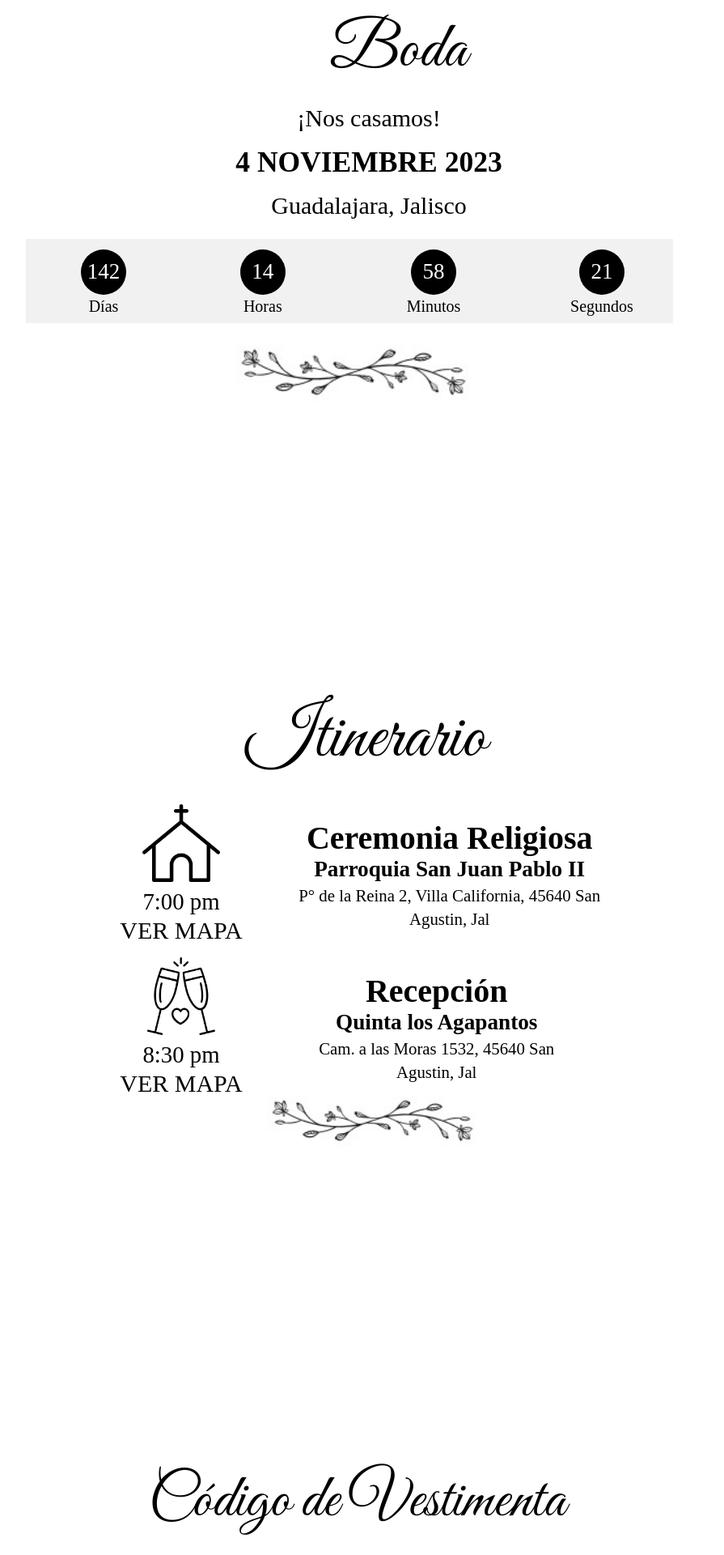
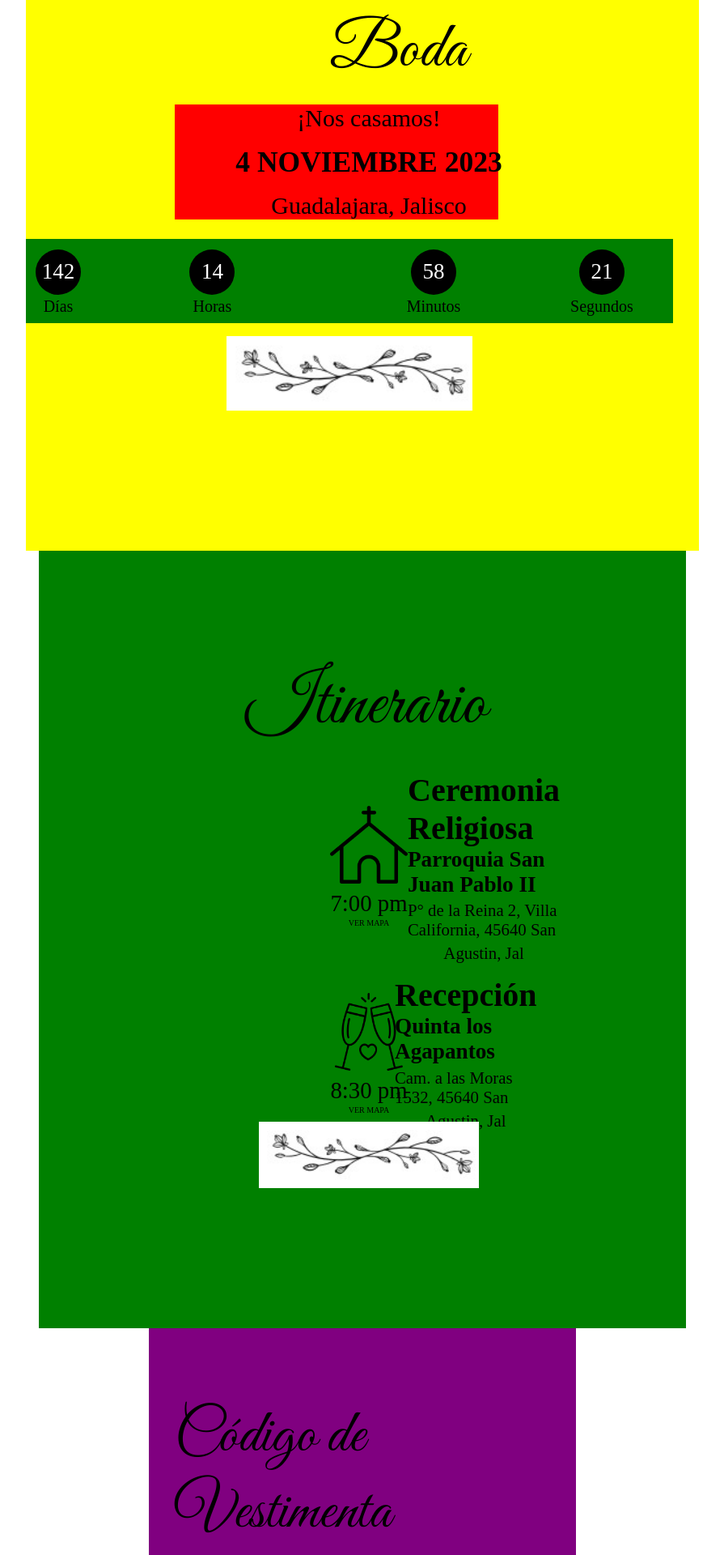
Before and after one commit to roayalaca/INVITACION-KAREN-LUIS, a React (Vite) app: page / in a window 1280 px wide. Shown: the part 280-2200 px from the top of the page at 81% size, without its empty margins (192-1087 px from the left). Built offline with nearby package versions, Linux system fonts and the light colour scheme.

Commit message:
seventh commit

```diff
--- a/src/index.css
+++ b/src/index.css
@@ -7,14 +7,13 @@
 }
 
 
-
 .Second-Background {
   display: flex;
   justify-content: center;
   align-items: center;
   font-size: 80px;
   flex-direction: column;
-  min-height: 100vh;
+  min-height: 120vh;
 }
 
 .My-wedding {
@@ -154,7 +153,7 @@
   align-items: center;
   font-size: 80px;
   flex-direction: column;
-  min-height: 100vh;
+  min-height: 120vh;
 }
 
 .Schedule {
@@ -258,7 +257,7 @@
   align-items: center;
   font-size: 80px;
   flex-direction: column;
-  min-height: 100vh;
+  min-height: 120vh;
 }
 
 .DressCode {
@@ -362,7 +361,7 @@
   flex-direction: column;
   justify-content: center;
   align-items: center;
-  min-height: 100vh;
+  min-height: 120vh;
 }
 
 .funny {
@@ -440,6 +439,7 @@
   width: 15rem;
 }
 
+
 @media (max-width: 320px){
 
 
@@ -451,7 +451,7 @@
     }
 
     .My-wedding{
-      font-size: 30px;
+      font-size: 50px;
     }
 
     .Date {
@@ -640,6 +640,207 @@
     .funny1 p {
       font-size: 10px;
     }
+}
+
+@media (min-width: 321px) {
+   .Second-Background{
+      display: flex;
+      background-color: yellow;
+      position: relative;
+      left: 0rem;
+    }
+
+    .My-wedding{
+      font-size: 10px;
+    }
+
+    .Date {
+      width: 10rem;
+      background-color: red;
+    }
+
+    .Date p{
+      font-size: 14px;
+    }
+
+    .Date h1{
+      font-size: 14px;
+    }
+
+    .Counter {
+      width: 10rem;
+      background-color: green;
+    }
+
+    .days1{
+      width: 1rem;
+    }
+
+    .hours1{
+      width: 0.2rem;
+    }
+
+    .hours{
+      width: 2rem;
+    }
+
+    .Third-Background {
+      display: flex;
+      background-color: green;
+      position: relative;
+      left: 0rem;
+    }
+
+    .CereImage img{
+      width: 2rem;
+    }
+
+    .p1 {
+      font-size: 10px;
+    }
+
+    .CereImage a {
+      font-size: 10px;
+    }
+
+    .Ceremony {
+      width: 15rem;
+      position: relative;
+      left: 3rem;
+    }
+
+     .Cheers {
+      width: 15rem;
+      position: relative;
+      left: 3rem;
+    }
+
+    .CereText h1{
+      font-size: 0.5rem;
+    }
+
+    .CereText h2{
+      font-size: 0.5rem;
+    }
+
+    .CereText p{
+      font-size: 0.5rem;
+    }
+
+     .CheersText h1{
+      font-size: 0.5rem;
+    }
+
+    .CheersText h2{
+      font-size: 0.5rem;
+    }
+
+    .CheersText p{
+      font-size: 0.5rem;
+    }
+
+    .Presents {
+      width: 35rem;
+    }
+
+     .Fourth-Background {
+      position: relative;
+      left: 0rem;
+      background-color: purple;
+    }
+
+    .DressCode {
+      position: relative;
+      left: 2rem;
+      width: 15rem;
+    }
+
+    .DressCode p{
+      width: 15rem;
+    }
+
+    .Presents {
+      width: 18rem;
+    }
+
+    .Presents p{
+      font-size: 20px;
+      width: 18rem;
+    }
+
+    .presents-table img{
+      width: 2rem;
+    }
+
+    .Fifth-Background {
+      position: relative;
+      left: 0rem;
+      background-color: orange;
+    }
+
+    .funny {
+      position: relative;
+      left: 0rem;
+      width: 18rem;
+    }
+
+    .funny img {
+      position: relative;
+    }
+
+    .funny p {
+      font-size: 10px;
+    }
+
+    .Form {
+      position: relative;
+      left: 0rem;
+      background-color: yellow;
+      width: 13rem;
+    }
+
+    .div .input {
+      width: 18rem;
+    }
+
+    #Si{
+      width: 18rem;
+    }
+
+    #No{
+      width: 18rem;
+    }
+
+    .div2 .input {
+      width: 18rem;
+    }
+
+    .Form form {
+      width: 18rem;
+      position: relative;
+      right: 2rem;
+      background-color: green;
+    }
+
+    .Form strong {
+      font-size: 1rem;
+    }
+
+    .Form input{
+      width: 20rem;
+    }
+
+    .funny1 {
+      position: relative;
+      left: 0rem;
+      width: 18rem;
+      background-color: blue;
+    }
+
+    .funny1 p {
+      font-size: 10px;
+    }
+
 }
 
 @media (min-width: 992px) {
```
